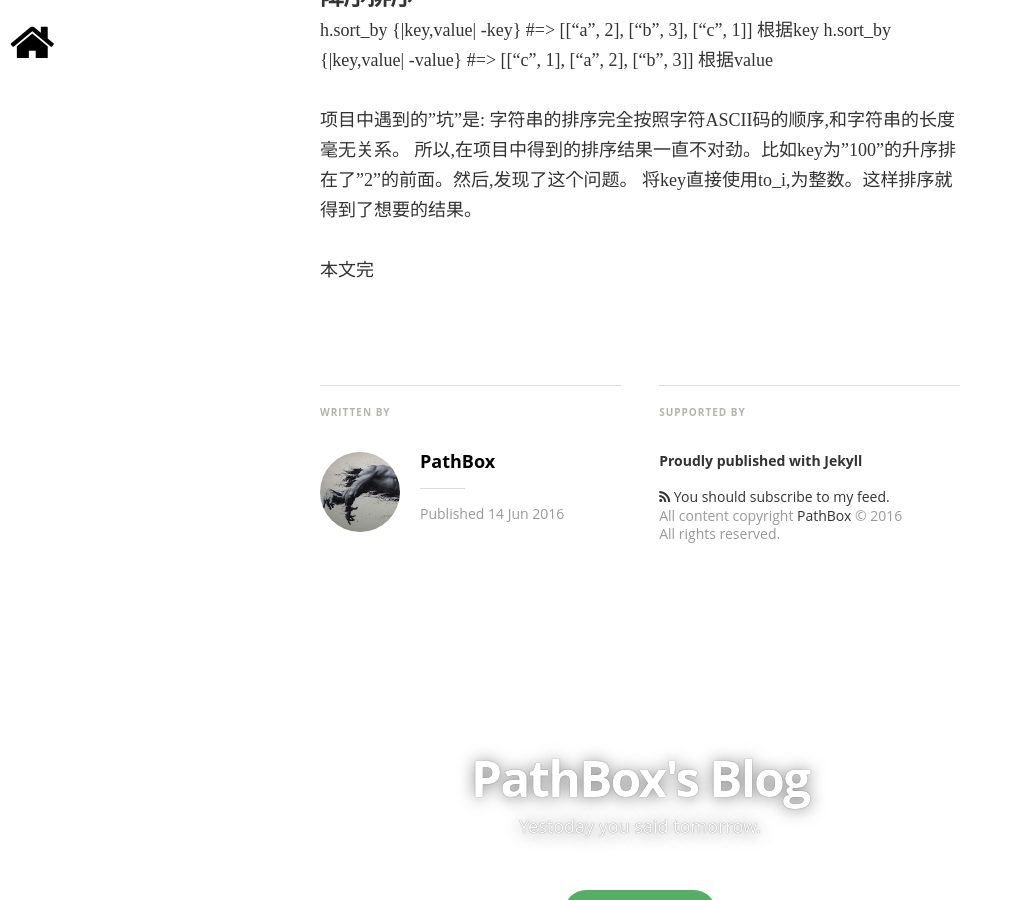
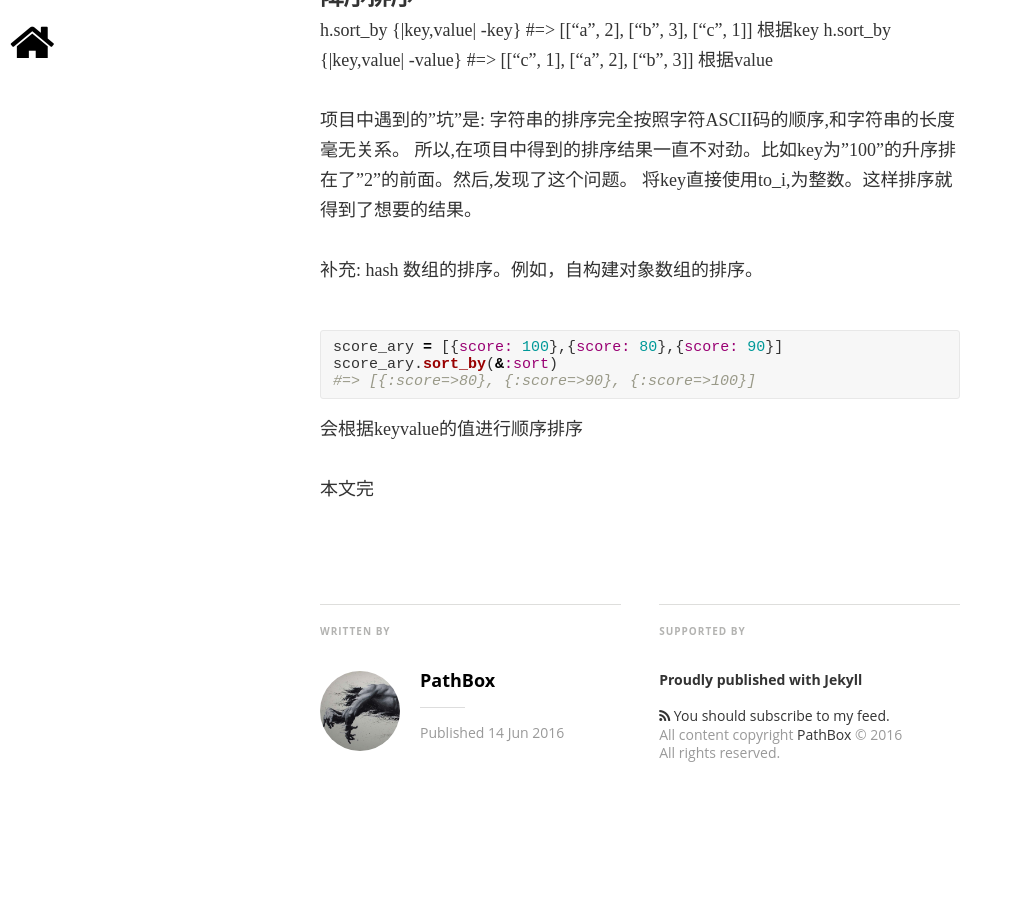
Before and after one commit to pathbox/pathbox.github.io, a Jekyll site: the page built from _posts/2016-06-14-hash-sort.md, in a window 1280 px wide and 900 px high, scrolled down 1827 px. Shown: the whole window, without its empty margins (0-1012 px from the left). Built offline with Jekyll 4.4.1, drawn with Linux system fonts in a browser that asks for light colours; nearby versions of some CDN libraries; some web fonts are replaced; comment, search, counter and statistics services are not loaded.

Commit message:
对hash数组的顺序排序内容补充

````diff
--- a/_posts/2016-06-14-hash-sort.md
+++ b/_posts/2016-06-14-hash-sort.md
@@ -66,4 +66,14 @@ h.sort_by {|key,value| -value}
 所以,在项目中得到的排序结果一直不对劲。比如key为"100"的升序排在了"2"的前面。然后,发现了这个问题。
 将key直接使用to_i,为整数。这样排序就得到了想要的结果。
 
+补充: hash 数组的排序。例如，自构建对象数组的排序。
+
+```ruby
+score_ary = [{score: 100},{score: 80},{score: 90}]
+score_ary.sort_by(&:sort)
+#=> [{:score=>80}, {:score=>90}, {:score=>100}]
+```
+
+会根据keyvalue的值进行顺序排序
+
 本文完
````
